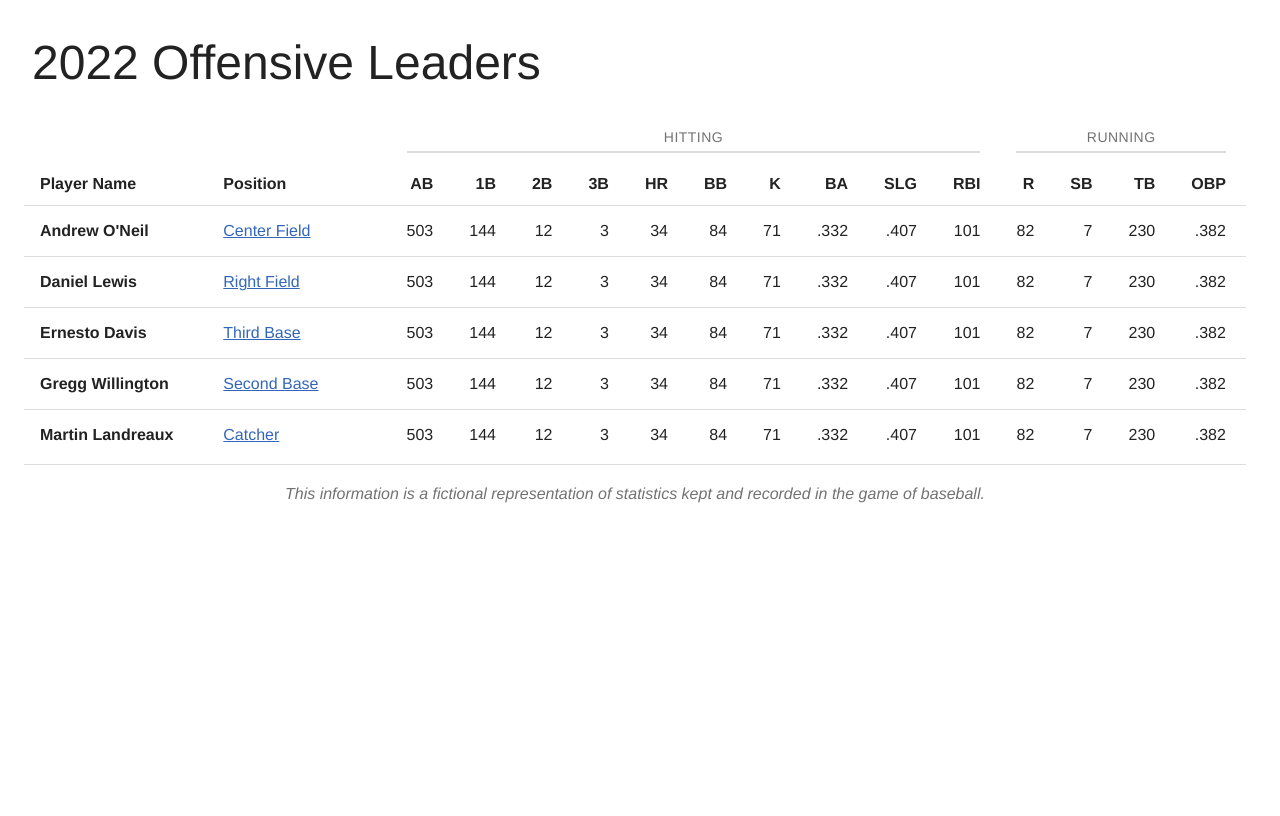
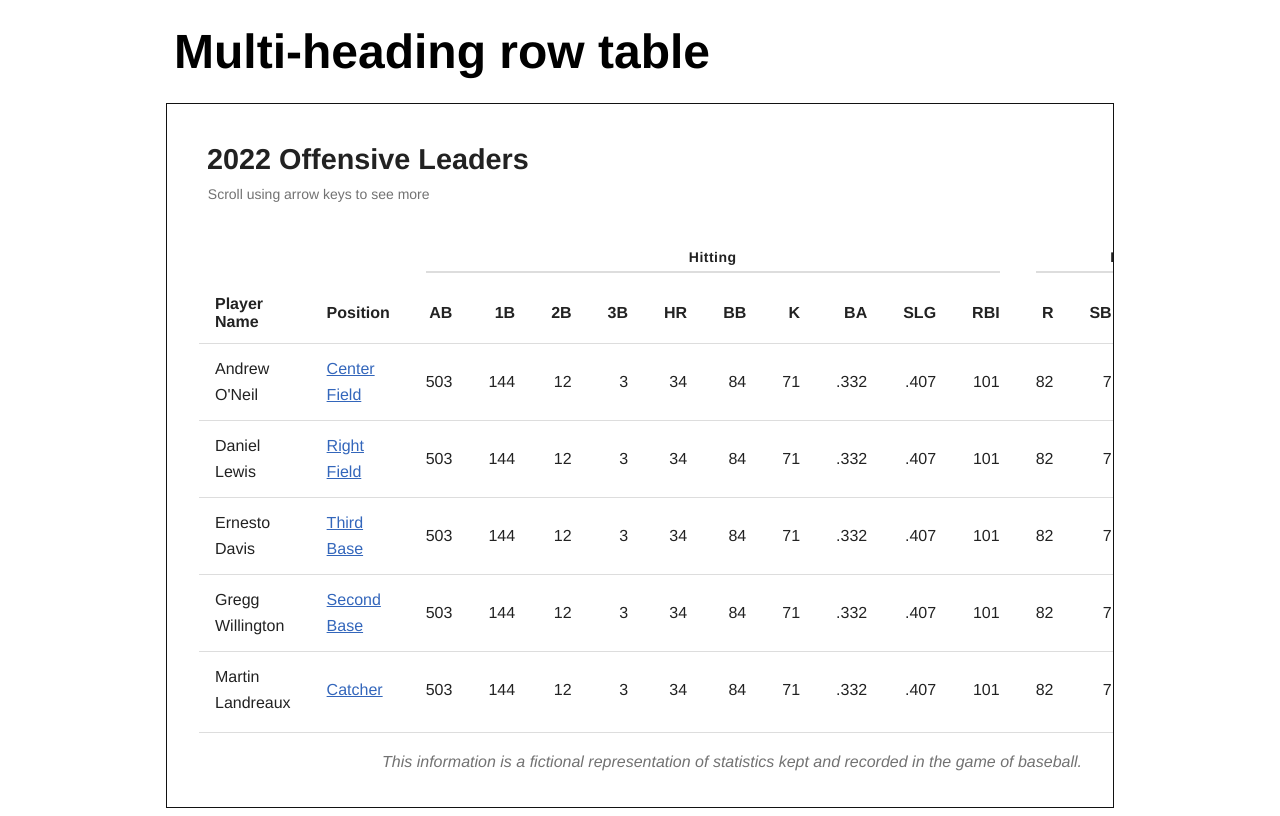
Before and after one commit to 1Copenut/vanilla-accessibility-js, a website: page multi-header-table/index.html in a window 1280 px wide. Drawn offline with Linux system fonts and the light colour scheme.

Commit message:
Refactoring JS for personal preference.

```diff
--- a/multi-header-table/css/main.css
+++ b/multi-header-table/css/main.css
@@ -8,31 +8,43 @@ body {
   overflow-x: hidden;
 }
 
+main {
+  margin-top: 1.5rem;
+  margin-inline: auto;
+  max-width: 75%;
+}
+
 /* ==================================================
  * TABLE ELEMENT STYLES
  * ================================================== */
-table {
-  border-collapse: collapse;
-  color: #222;
-  line-height: 1.625;
-  text-align: left;
-}
-
 h1,
 h2 {
   font-size: 3em;
-  font-weight: 200;
+  font-weight: 700;
   margin: 0;
   padding: 0 0 0 0.5rem;
-  text-align: left;
+}
+
+h1 {
+  margin-bottom: 1.5rem;
+  text-align: start;
 }
 
 h2 {
   font-size: 1.8rem;
 }
 
+table {
+  border-collapse: collapse;
+  color: #222;
+  line-height: 1.625;
+  text-align: left;
+  width: 100%;
+}
+
 caption {
   margin-bottom: 1rem;
+  text-align: center;
 }
 
 caption small {
@@ -81,10 +93,6 @@ tfoot tr {
 tfoot th,
 tfoot td {
   padding: 1rem 0 0;
-}
-
-td[headers="name"] {
-  font-weight: bold;
 }
 
 /* ==================================================
@@ -141,8 +149,9 @@ a:focus {
  * COMPONENT CLASSES
  * ================================================== */
 .c-table__container {
+  border: 1px solid #121212;
   overflow-x: auto;
-  padding: 1rem;
+  padding: 2rem;
 }
 
 .c-table__container:focus {
@@ -151,18 +160,20 @@ a:focus {
 
 .c-table__header--label span {
   box-shadow: 0 2px 0 #ddd;
-  color: #727272;
   display: block;
   font-size: 0.875em;
-  font-weight: 400;
+  font-weight: 700;
   letter-spacing: 0.5px;
   padding-bottom: 0.35rem;
-  text-transform: uppercase;
 }
 
 /* ==================================================
  * JAVASCRIPT DYNAMIC CLASSES
  * ================================================== */
+ .js-scroll h2 {
+  text-align: start;
+ }
+
 .js-scroll caption small {
   display: block;
 }
--- a/multi-header-table/index.html
+++ b/multi-header-table/index.html
@@ -10,18 +10,19 @@
 <body>
   <a class="u-skip-nav" href="#content">Skip to content</a>
   <main id="content">
-    <div aria-labelledby="caption-heading" aria-live="polite" aria-relevant="additions" class="c-table__container">
+    <h1>Multi-heading row table</h1>
+    <section aria-labelledby="caption-heading" class="c-table__container">
       <table>
         <caption>
-          <h1 id="caption-heading">2022 Offensive Leaders</h1>
+          <h2 id="caption-heading">2022 Offensive Leaders</h2>
           <small>Scroll using arrow keys to see more</small>
         </caption>
-        <colgroup span="2"></colgroup>
-        <colgroup class="c-table__colgroup" span="10"></colgroup>
-        <colgroup span="4"></colgroup>
+
         <thead>
           <tr class="u-text--align-center">
-            <th colspan="2" id="player"></th>
+            <th colspan="2" id="player">
+              <span class="u-sr-only">Bio</span>
+            </th>
             <th class="c-table__header--label" colspan="10" id="hitting">
               <span>Hitting</span>
             </th>
@@ -209,16 +210,16 @@
         </tbody>
         <tfoot>
           <tr>
-            <td colspan="16" headers="1b 2b 3b ab ba bb hitting hr k name obp player position r rbi running sb slg tb">
+            <td colspan="16">
               This information is a fictional representation of statistics
               kept and recorded in the game of baseball.
             </td>
           </tr>
         </tfoot>
       </table>
-    </div>
+    </section>
   </main>
-  <script src="js/index.js" type="text/javascript"></script>
+  <script src="js/index.js"></script>
 </body>
 
 </html>
--- a/multi-header-table/js/index.js
+++ b/multi-header-table/js/index.js
@@ -1,14 +1,16 @@
 // https://davidwalsh.name/javascript-debounce-function
-function _debounce(func, wait, immediate) {
+function _debounce(func, wait, immediate = false) {
   var timeout;
-  return function() {
-    var context = this,
-      args = arguments;
-    var later = function() {
+
+  return () => {
+    var context = this;
+    var args = arguments;
+    var later = () => {
       timeout = null;
       if (!immediate) func.apply(context, args);
     };
     var callNow = immediate && !timeout;
+
     clearTimeout(timeout);
     timeout = setTimeout(later, wait);
     if (callNow) func.apply(context, args);
@@ -16,30 +18,30 @@ function _debounce(func, wait, immediate) {
 }
 
 // https://inclusive-components.design/data-tables/
-function manageAriaScrollable(el) {
+function manageScrollableTable(el) {
+  console.log('Registered!');
+
   var el = document.getElementsByClassName(el)[0];
   var containerWidth = el.clientWidth;
   var scrollWidth = el.scrollWidth;
 
   if (scrollWidth > containerWidth) {
     el.setAttribute("tabindex", 0);
-    el.setAttribute("role", "group");
     el.classList.add("js-scroll");
   } else {
     el.removeAttribute("tabindex");
-    el.removeAttribute("role");
     el.classList.remove("js-scroll");
   }
 }
 
-var debouncedResize = _debounce(function() {
-  manageAriaScrollable("c-table__container");
+var debouncedResize = _debounce(() => {
+  manageScrollableTable("c-table__container");
 }, 500);
 
-window.addEventListener("DOMContentLoaded", function() {
-  manageAriaScrollable("c-table__container");
+window.addEventListener("DOMContentLoaded", () => {
+  manageScrollableTable("c-table__container");
 });
 
-window.addEventListener("resize", function() {
+window.addEventListener("resize", () => {
   debouncedResize();
 });
```
